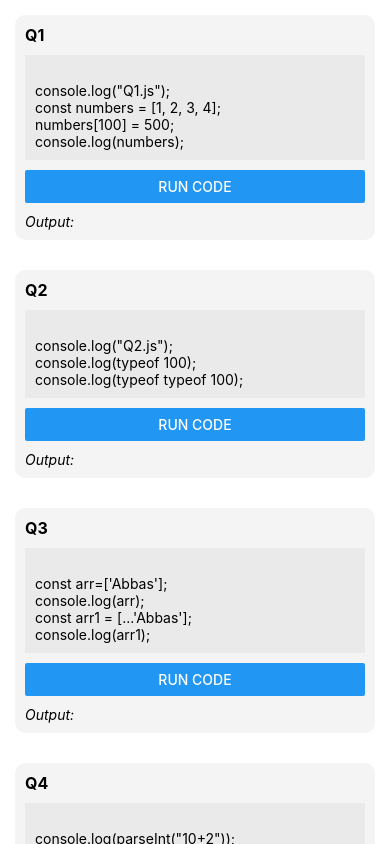
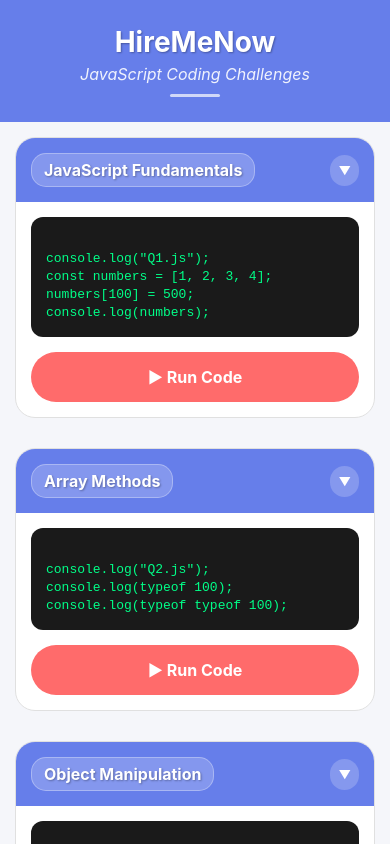
Before and after one commit to AbbasAliNaqvi/HireMeNow, a React Native app in the folder HireMeNow/: screen / in a window 390 px wide. Built offline with nearby package versions, Linux system fonts and the light colour scheme.

Commit message:
Enhance app layout and interactivity with animated question cards and improved styling

```diff
--- a/HireMeNow/App.js
+++ b/HireMeNow/App.js
@@ -1,5 +1,13 @@
 import React from "react";
-import { ScrollView } from "react-native";
+import {
+  ScrollView,
+  View,
+  Text,
+  StyleSheet,
+  StatusBar,
+  Platform,
+  SafeAreaView
+} from "react-native";
 import QuestionCard from "./components/QuestionCard";
 import jsQ1 from "./data/js/Question1";
 import jsQ2 from "./data/js/Question2";
@@ -9,47 +17,144 @@ import jsQ5 from "./data/js/Question5";
 import jsQ6 from "./data/js/Question6";
 import jsQ7 from "./data/js/Question7";
 import jsQ8 from "./data/js/Question8";
+
 export default function App() {
   const jsQuestions = [
     {
-      title: "Q1",
+      title: "JavaScript Fundamentals",
       code: jsQ1,
     },
     {
-      title: "Q2",
+      title: "Array Methods",
       code: jsQ2,
     },
     {
-      title: "Q3",
+      title: "Object Manipulation",
       code: jsQ3,
     },
     {
-      title: "Q4",
+      title: "Async Programming",
       code: jsQ4,
     },
     {
-      title: "Q5",
+      title: "ES6+ Features",
       code: jsQ5,
     },
     {
-      title: "Q6",
+      title: "DOM Manipulation",
       code: jsQ6,
     },
     {
-      title: "Q7",
+      title: "Functional Programming",
       code: jsQ7,
     },
     {
-      title: "Q8",
+      title: "Advanced Concepts",
       code: jsQ8,
     },
   ];
 
   return (
-    <ScrollView>
-      {jsQuestions.map((q, idx) => (
-        <QuestionCard key={idx} title={q.title} code={q.code} />
-      ))}
-    </ScrollView>
+    <SafeAreaView style={styles.container}>
+      <StatusBar
+        barStyle="light-content"
+        backgroundColor="#667eea"
+        translucent={false}
+      />
+
+      {/* Header */}
+      <View style={styles.header}>
+        <Text style={styles.headerTitle}>HireMeNow</Text>
+        <Text style={styles.headerSubtitle}>JavaScript Coding Challenges</Text>
+        <View style={styles.headerDecoration} />
+      </View>
+
+      {/* Questions List */}
+      <ScrollView
+        style={styles.scrollView}
+        showsVerticalScrollIndicator={false}
+        contentContainerStyle={styles.scrollContent}
+      >
+        {jsQuestions.map((q, idx) => (
+          <QuestionCard key={idx} title={q.title} code={q.code} />
+        ))}
+
+        {/* Footer */}
+        <View style={styles.footer}>
+          <Text style={styles.footerText}>
+            💡 Tap the arrow to expand code view
+          </Text>
+          <Text style={styles.footerText}>
+            🚀 Ready to showcase your skills?
+          </Text>
+        </View>
+      </ScrollView>
+    </SafeAreaView>
   );
 }
+
+const styles = StyleSheet.create({
+  container: {
+    flex: 1,
+    backgroundColor: '#f5f6fa',
+  },
+  header: {
+    backgroundColor: '#667eea',
+    paddingVertical: 25,
+    paddingHorizontal: 20,
+    alignItems: 'center',
+    ...Platform.select({
+      ios: {
+        shadowColor: '#000',
+        shadowOffset: { width: 0, height: 2 },
+        shadowOpacity: 0.1,
+        shadowRadius: 4,
+      },
+      android: {
+        elevation: 4,
+      },
+    }),
+  },
+  headerTitle: {
+    color: '#ffffff',
+    fontSize: 28,
+    fontWeight: 'bold',
+    textAlign: 'center',
+    textShadowColor: 'rgba(0, 0, 0, 0.3)',
+    textShadowOffset: { width: 1, height: 1 },
+    textShadowRadius: 2,
+  },
+  headerSubtitle: {
+    color: 'rgba(255, 255, 255, 0.9)',
+    fontSize: 16,
+    textAlign: 'center',
+    marginTop: 5,
+    fontStyle: 'italic',
+  },
+  headerDecoration: {
+    width: 50,
+    height: 3,
+    backgroundColor: '#ffffff',
+    borderRadius: 2,
+    marginTop: 10,
+    opacity: 0.7,
+  },
+  scrollView: {
+    flex: 1,
+  },
+  scrollContent: {
+    paddingBottom: 20,
+  },
+  footer: {
+    padding: 20,
+    alignItems: 'center',
+    marginTop: 10,
+  },
+  footerText: {
+    color: '#7f8c8d',
+    fontSize: 14,
+    textAlign: 'center',
+    marginVertical: 2,
+    fontStyle: 'italic',
+  },
+});
--- a/HireMeNow/components/QuestionCard.js
+++ b/HireMeNow/components/QuestionCard.js
@@ -1,47 +1,296 @@
-import React, { useState } from "react";
-import { View, Text, Button, StyleSheet, ScrollView } from "react-native";
+import React, { useState, useRef } from "react";
+import {
+  View,
+  Text,
+  TouchableOpacity,
+  StyleSheet,
+  ScrollView,
+  Animated,
+  Dimensions,
+  Platform
+} from "react-native";
 import { runCode } from "../utils/runCode";
+
+const { width } = Dimensions.get('window');
 
 export default function QuestionCard({ title, code }) {
   const [output, setOutput] = useState("");
+  const [isExpanded, setIsExpanded] = useState(false);
+  const [isRunning, setIsRunning] = useState(false);
 
-  const handleRun = () => {
-    const result = runCode(code);
-    setOutput(result);
+  const scaleAnim = useRef(new Animated.Value(1)).current;
+  const fadeAnim = useRef(new Animated.Value(0)).current;
+  const slideAnim = useRef(new Animated.Value(-50)).current;
+  const rotateAnim = useRef(new Animated.Value(0)).current;
+  const pulseAnim = useRef(new Animated.Value(1)).current;
+
+  const handleRun = async () => {
+    setIsRunning(true);
+
+    // Button press animation
+    Animated.sequence([
+      Animated.timing(scaleAnim, {
+        toValue: 0.95,
+        duration: 100,
+        useNativeDriver: true,
+      }),
+      Animated.timing(scaleAnim, {
+        toValue: 1,
+        duration: 100,
+        useNativeDriver: true,
+      }),
+    ]).start();
+
+    // Pulse animation while running
+    Animated.loop(
+      Animated.sequence([
+        Animated.timing(pulseAnim, {
+          toValue: 1.1,
+          duration: 500,
+          useNativeDriver: true,
+        }),
+        Animated.timing(pulseAnim, {
+          toValue: 1,
+          duration: 500,
+          useNativeDriver: true,
+        }),
+      ])
+    ).start();
+
+    // Simulate code execution delay
+    setTimeout(() => {
+      const result = runCode(code);
+      setOutput(result);
+      setIsRunning(false);
+      pulseAnim.stopAnimation();
+      pulseAnim.setValue(1);
+
+      // Output animation
+      Animated.parallel([
+        Animated.timing(fadeAnim, {
+          toValue: 1,
+          duration: 600,
+          useNativeDriver: true,
+        }),
+        Animated.timing(slideAnim, {
+          toValue: 0,
+          duration: 600,
+          useNativeDriver: true,
+        }),
+      ]).start();
+    }, 1000);
   };
 
+  const toggleExpand = () => {
+    setIsExpanded(!isExpanded);
+    Animated.timing(rotateAnim, {
+      toValue: isExpanded ? 0 : 1,
+      duration: 300,
+      useNativeDriver: true,
+    }).start();
+  };
+
+  const rotation = rotateAnim.interpolate({
+    inputRange: [0, 1],
+    outputRange: ['0deg', '180deg'],
+  });
+
   return (
-    <View style={styles.card}>
-      <Text style={styles.title}>{title}</Text>
-      <ScrollView style={styles.codeBox}>
-        <Text>{code}</Text>
-      </ScrollView>
-      <Button title="Run Code" onPress={handleRun} />
-      <Text style={styles.output}>Output: {output}</Text>
+    <View style={styles.cardContainer}>
+      <View style={styles.card}>
+        {/* Header with gradient effect */}
+        <View style={styles.header}>
+          <View style={styles.titleContainer}>
+            <View style={styles.titleBadge}>
+              <Text style={styles.title}>{title}</Text>
+            </View>
+            <TouchableOpacity onPress={toggleExpand} style={styles.expandButton}>
+              <Animated.Text style={[styles.expandIcon, { transform: [{ rotate: rotation }] }]}>
+                ▼
+              </Animated.Text>
+            </TouchableOpacity>
+          </View>
+        </View>
+
+        {/* Code section */}
+        <View style={[styles.codeSection, { maxHeight: isExpanded ? 300 : 150 }]}>
+          <ScrollView
+            style={styles.codeBox}
+            showsVerticalScrollIndicator={false}
+            nestedScrollEnabled={true}
+          >
+            <Text style={styles.codeText}>{code}</Text>
+          </ScrollView>
+        </View>
+
+        {/* Run button with cool design */}
+        <Animated.View style={{ transform: [{ scale: scaleAnim }] }}>
+          <TouchableOpacity
+            style={[
+              styles.runButton,
+              isRunning && styles.runButtonActive
+            ]}
+            onPress={handleRun}
+            disabled={isRunning}
+            activeOpacity={0.8}
+          >
+            <Animated.View style={{ transform: [{ scale: pulseAnim }] }}>
+              <Text style={styles.runButtonText}>
+                {isRunning ? "🚀 Running..." : "▶ Run Code"}
+              </Text>
+            </Animated.View>
+          </TouchableOpacity>
+        </Animated.View>
+
+        {/* Output section with animation */}
+        {output ? (
+          <Animated.View
+            style={[
+              styles.outputContainer,
+              {
+                opacity: fadeAnim,
+                transform: [{ translateY: slideAnim }],
+              },
+            ]}
+          >
+            <Text style={styles.outputLabel}>✨ Output:</Text>
+            <ScrollView style={styles.outputBox} nestedScrollEnabled={true}>
+              <Text style={styles.outputText}>{output}</Text>
+            </ScrollView>
+          </Animated.View>
+        ) : null}
+      </View>
     </View>
   );
 }
 
 const styles = StyleSheet.create({
+  cardContainer: {
+    margin: 15,
+    ...Platform.select({
+      ios: {
+        shadowColor: '#000',
+        shadowOffset: { width: 0, height: 8 },
+        shadowOpacity: 0.15,
+        shadowRadius: 12,
+      },
+      android: {
+        elevation: 8,
+      },
+    }),
+  },
   card: {
-    margin: 15,
-    padding: 10,
-    backgroundColor: "#f4f4f4",
-    borderRadius: 10,
+    backgroundColor: '#ffffff',
+    borderRadius: 20,
+    overflow: 'hidden',
+    borderWidth: 1,
+    borderColor: '#e0e0e0',
+  },
+  header: {
+    background: 'linear-gradient(135deg, #667eea 0%, #764ba2 100%)',
+    backgroundColor: '#667eea', // Fallback for React Native
+    padding: 15,
+  },
+  titleContainer: {
+    flexDirection: 'row',
+    justifyContent: 'space-between',
+    alignItems: 'center',
+  },
+  titleBadge: {
+    backgroundColor: 'rgba(255, 255, 255, 0.2)',
+    paddingHorizontal: 12,
+    paddingVertical: 6,
+    borderRadius: 15,
+    borderWidth: 1,
+    borderColor: 'rgba(255, 255, 255, 0.3)',
   },
   title: {
-    fontWeight: "bold",
-    marginBottom: 10,
+    color: '#ffffff',
+    fontWeight: 'bold',
     fontSize: 16,
+    textShadowColor: 'rgba(0, 0, 0, 0.3)',
+    textShadowOffset: { width: 1, height: 1 },
+    textShadowRadius: 2,
+  },
+  expandButton: {
+    padding: 8,
+    borderRadius: 20,
+    backgroundColor: 'rgba(255, 255, 255, 0.2)',
+  },
+  expandIcon: {
+    color: '#ffffff',
+    fontSize: 12,
+    fontWeight: 'bold',
+  },
+  codeSection: {
+    overflow: 'hidden',
   },
   codeBox: {
-    backgroundColor: "#eaeaea",
-    padding: 10,
+    backgroundColor: '#1a1a1a',
+    margin: 15,
+    marginBottom: 0,
+    padding: 15,
+    borderRadius: 12,
     maxHeight: 150,
-    marginBottom: 10,
   },
-  output: {
-    marginTop: 10,
-    fontStyle: "italic",
+  codeText: {
+    color: '#00ff88',
+    fontFamily: Platform.OS === 'ios' ? 'Menlo' : 'monospace',
+    fontSize: 13,
+    lineHeight: 18,
+  },
+  runButton: {
+    backgroundColor: '#ff6b6b',
+    marginHorizontal: 15,
+    marginVertical: 15,
+    paddingVertical: 15,
+    paddingHorizontal: 25,
+    borderRadius: 25,
+    alignItems: 'center',
+    justifyContent: 'center',
+    ...Platform.select({
+      ios: {
+        shadowColor: '#ff6b6b',
+        shadowOffset: { width: 0, height: 4 },
+        shadowOpacity: 0.3,
+        shadowRadius: 8,
+      },
+      android: {
+        elevation: 6,
+      },
+    }),
+  },
+  runButtonActive: {
+    backgroundColor: '#4ecdc4',
+  },
+  runButtonText: {
+    color: '#ffffff',
+    fontWeight: 'bold',
+    fontSize: 16,
+    textAlign: 'center',
+  },
+  outputContainer: {
+    margin: 15,
+    marginTop: 0,
+    padding: 15,
+    backgroundColor: '#f8f9fa',
+    borderRadius: 12,
+    borderLeftWidth: 4,
+    borderLeftColor: '#4ecdc4',
+  },
+  outputLabel: {
+    fontSize: 14,
+    fontWeight: '600',
+    color: '#2c3e50',
+    marginBottom: 8,
+  },
+  outputBox: {
+    maxHeight: 100,
+  },
+  outputText: {
+    fontSize: 14,
+    color: '#34495e',
+    lineHeight: 20,
+    fontFamily: Platform.OS === 'ios' ? 'Menlo' : 'monospace',
   },
 });
```
